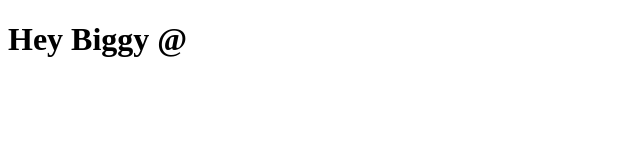
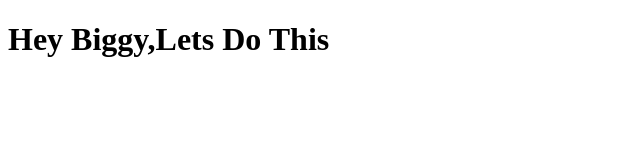
Before and after one commit to Bxggi3/Coursera-test, a plain HTML site: page index.html in a window 1280 px wide. Shown: the whole page, without its empty margins (0-640 px from the left). Drawn offline with Linux system fonts and the light colour scheme.

Commit message:
My First Web File

```diff
--- a/index.html
+++ b/index.html
@@ -5,6 +5,6 @@
     <title>Hello</title>
   </head>
   <body>
-    <h1>Hey Biggy @</h1>
+    <h1>Hey Biggy,Lets Do This</h1>
   </body>
 </html>
```
